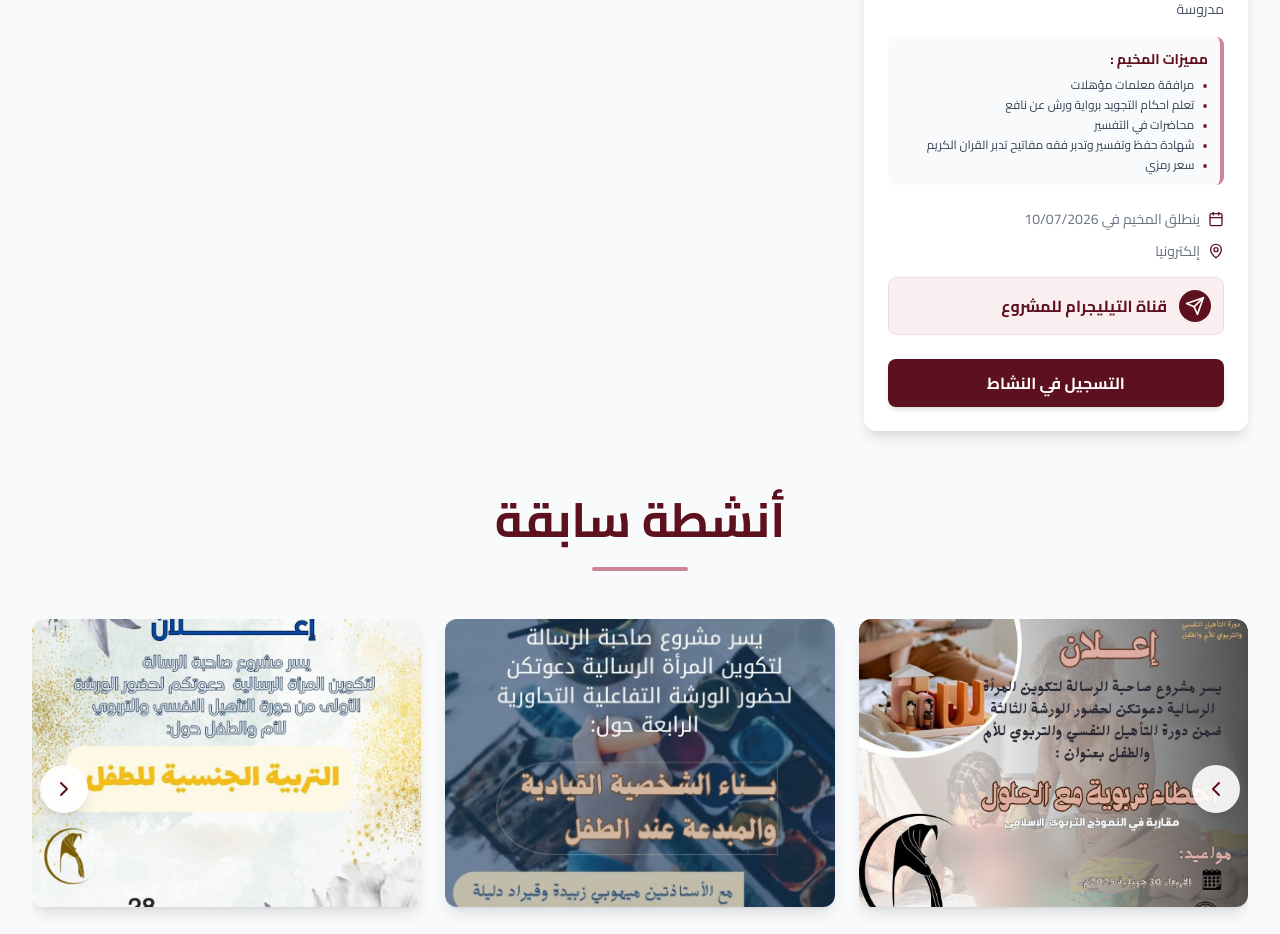
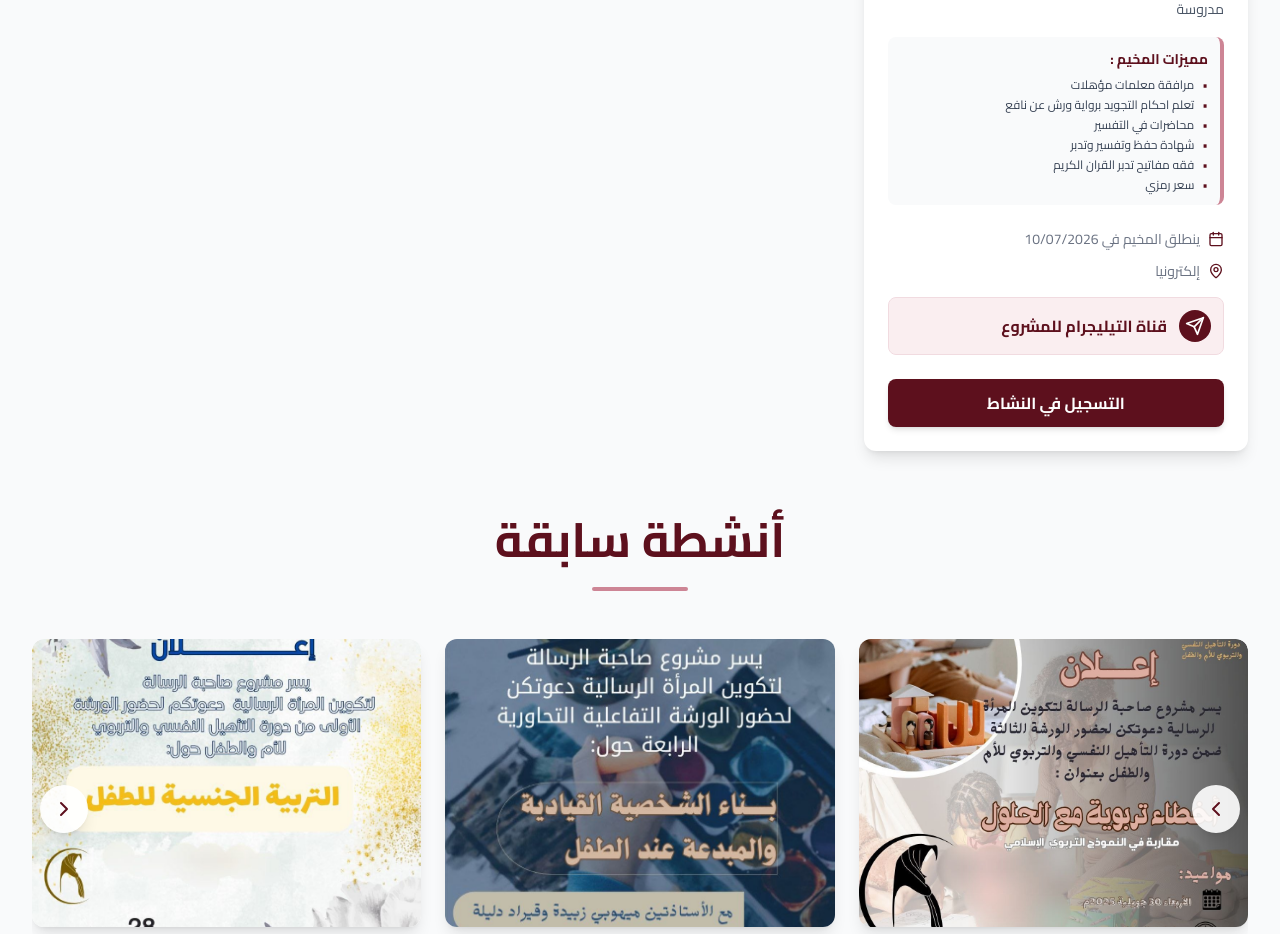
Before and after one commit to lina-ioussaidene/busala, a React (Vite) app: page /announcements in a window 1280 px wide. Shown: the part 1000-1934 px from the top of the page. Built offline with nearby package versions, Linux system fonts and the light colour scheme.

Commit message:
modification dans la upcoming activities

```diff
--- a/src/pages/Announcements.tsx
+++ b/src/pages/Announcements.tsx
@@ -20,7 +20,8 @@ export default function Announcements() {
         'مرافقة معلمات مؤهلات',
         'تعلم احكام التجويد برواية ورش عن نافع',
         'محاضرات في التفسير',
-        'شهادة حفظ وتفسير وتدبر فقه مفاتيح تدبر القران الكريم',
+        'شهادة حفظ وتفسير وتدبر    ',
+        'فقه مفاتيح تدبر القران الكريم',
         'سعر رمزي'
       ],
       image: '/images/1ere annonce.jpeg',
```
